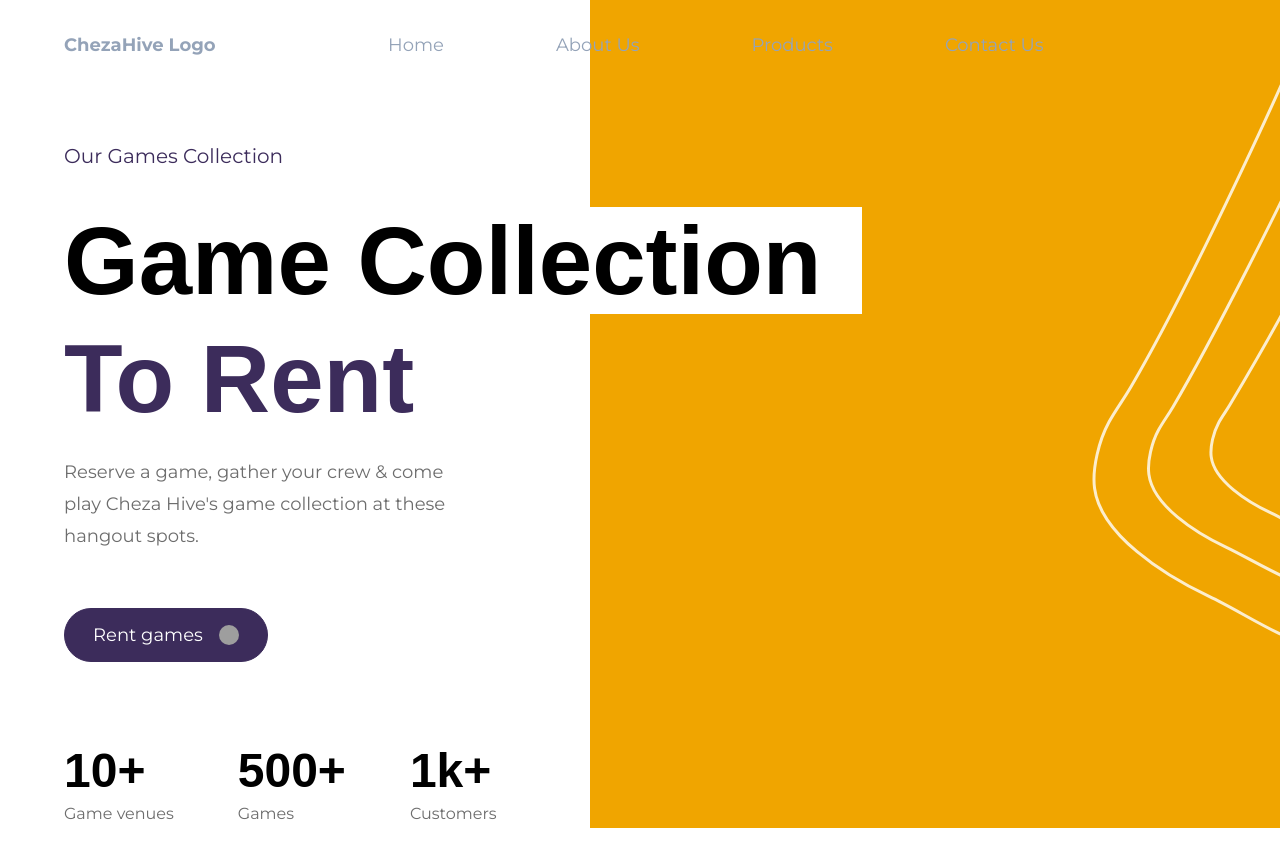
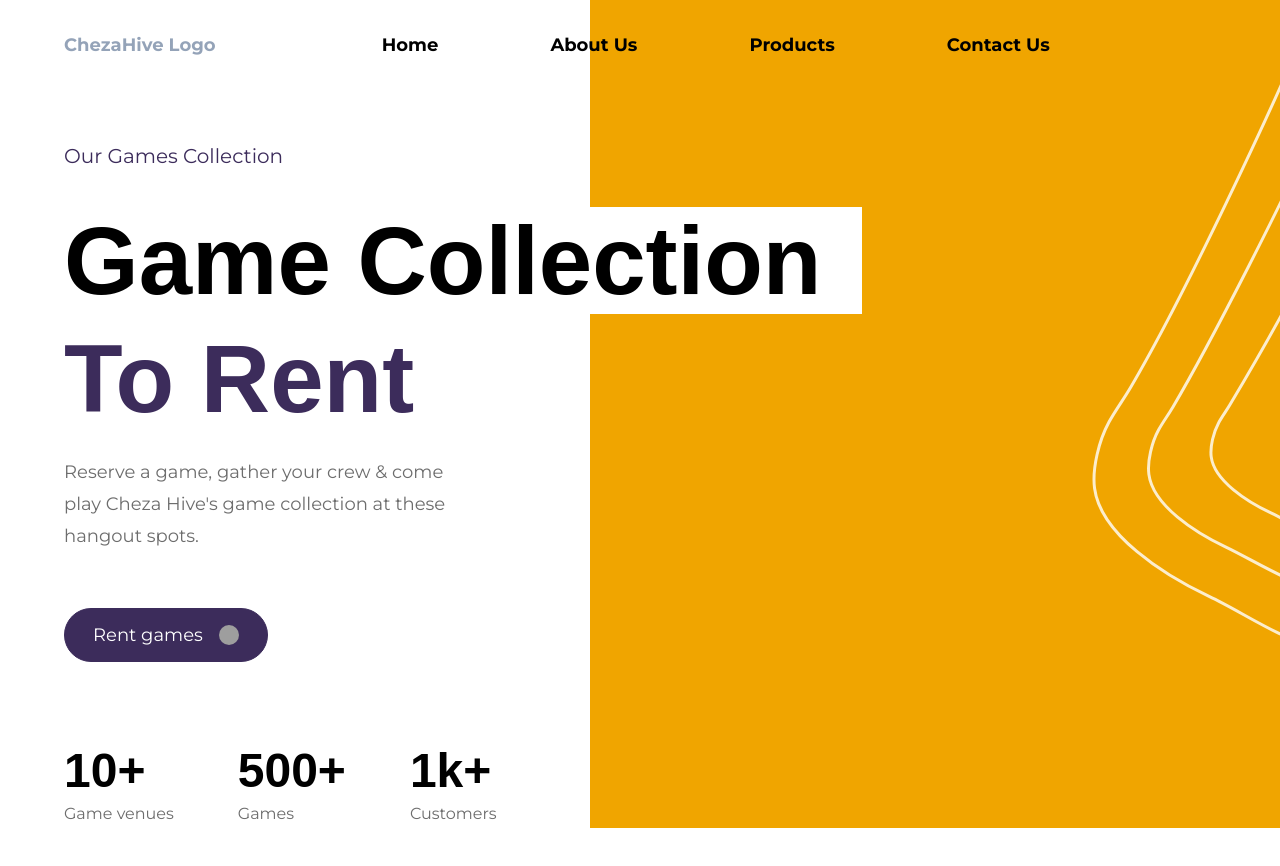
Before and after one commit to ndutagrace25/chezagame, a React (Vite) app: page / in a window 1280 px wide. Shown: the top 866 px of the page. Built offline with nearby package versions, Linux system fonts and the light colour scheme; grey boxes are pictures that could not be loaded; a web font is replaced by a local one.

Commit message:
pushing all changes

```diff
--- a/src/components/Nav.tsx
+++ b/src/components/Nav.tsx
@@ -15,7 +15,7 @@
             <li key={item.label}>
               <a
                 href={item.href}
-                className="font-montserrat leading-normal text-lg text-slate-400"
+                className="font-montserrat leading-normal text-lg  font-bold"
               >
                 {item.label}
               </a>
```
